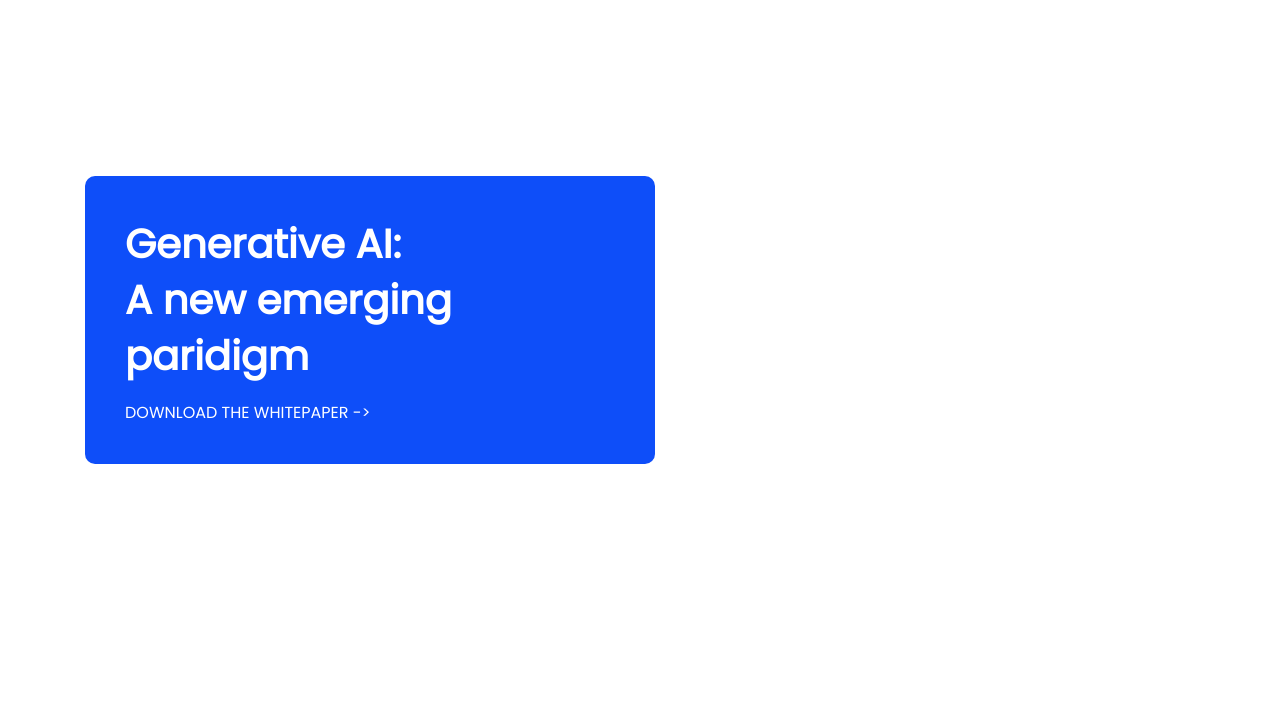
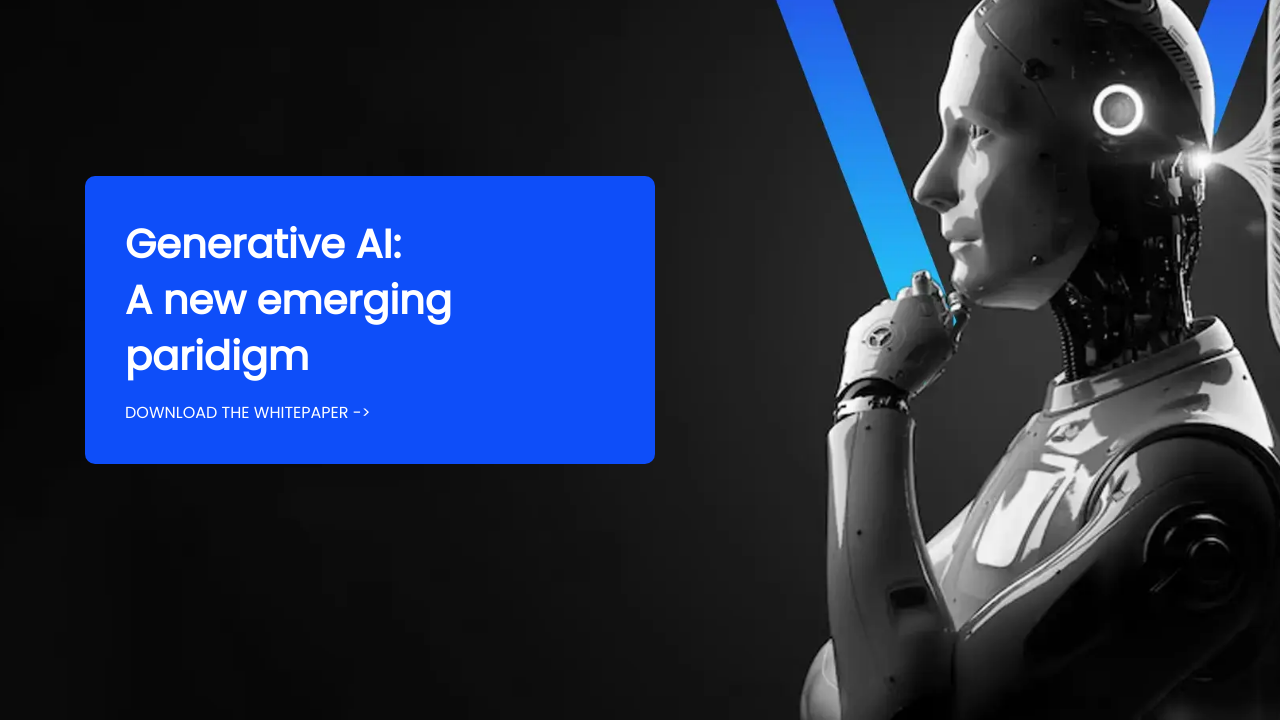
Before and after one commit to arunsahijpal/InfoVision, a plain HTML site: page index.html in a window 1280 px wide. Shown: the part 80-802 px from the top of the page. Drawn offline with nearby package versions, Linux system fonts and the light colour scheme; the site is published under a folder, as on GitHub Pages, so addresses that start at the root find nothing; files whose address does not match are found by name.

Commit message:
updated css

```diff
--- a/css/style.css
+++ b/css/style.css
@@ -64,7 +64,7 @@ nav a {
 
 
 .main-inner {
-  background-image: url("/images/Generative\ AI.webp");
+  background-image: url("images/Generative\ AI.webp");
   background-size: cover;
   background-position: center;
   height: 100vh;
```
